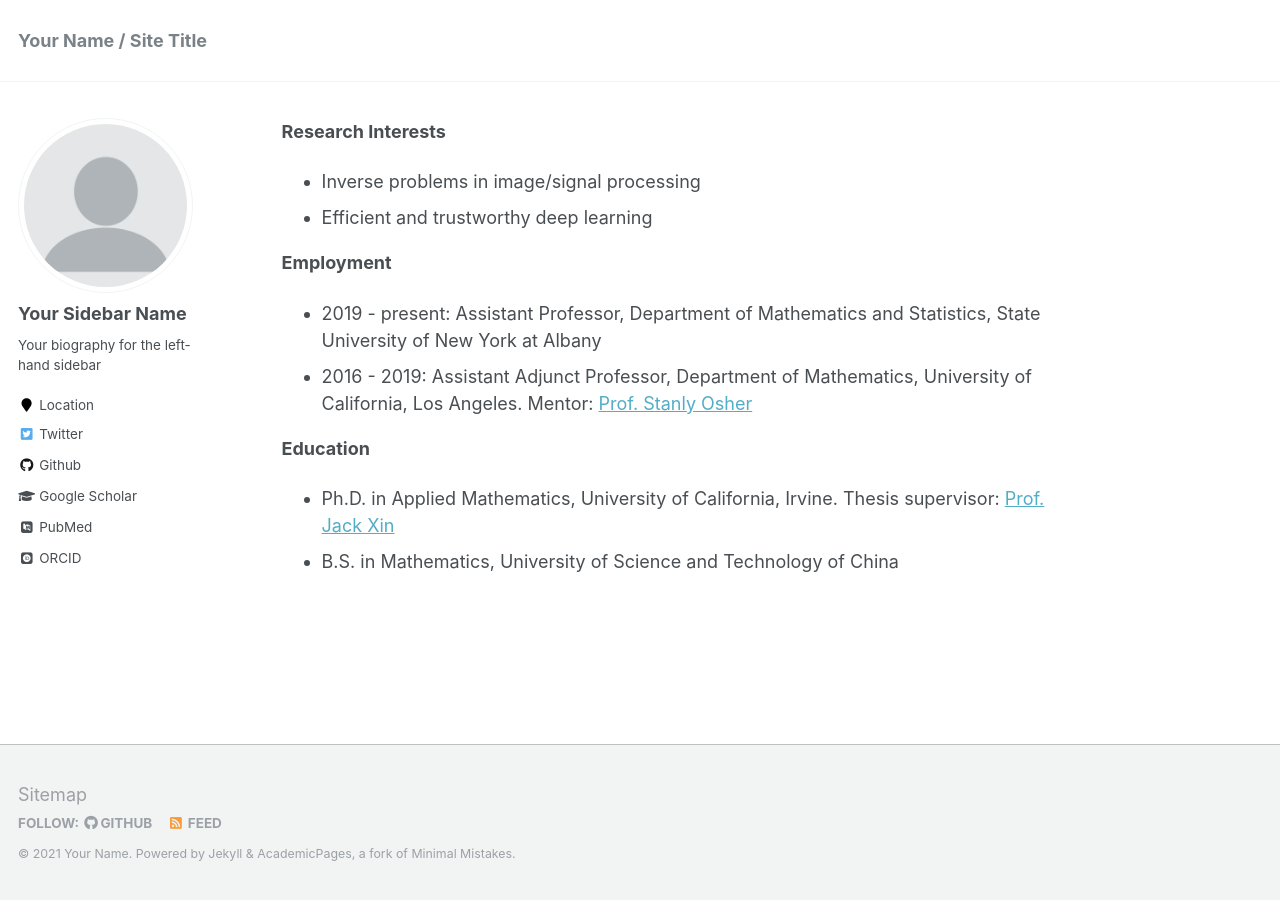
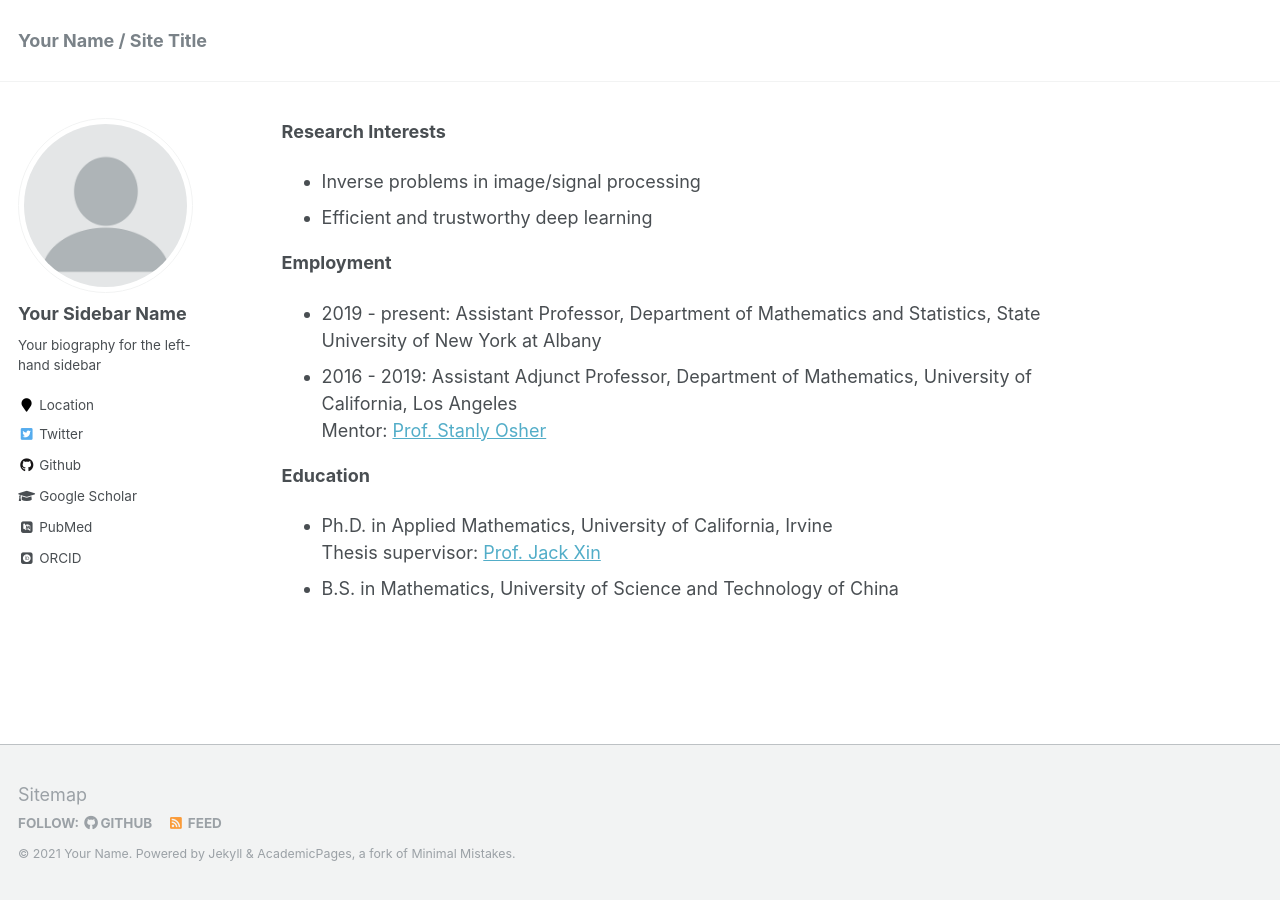
Before and after one commit to yin-penghang/yin-penghang.github.io, a Jekyll site: the page built from _pages/about.md, in a window 1280 px wide. Built offline with Jekyll 4.4.1, drawn with Linux system fonts in a browser that asks for light colours; some web fonts are replaced.

```diff
--- a/_pages/about.md
+++ b/_pages/about.md
@@ -15,9 +15,10 @@ redirect_from:
 
 **Employment**
  - 2019 - present: Assistant Professor, Department of Mathematics and Statistics, State University of New York at Albany
- - 2016 - 2019: Assistant Adjunct Professor, Department of Mathematics, University of California, Los Angeles.
+ - 2016 - 2019: Assistant Adjunct Professor, Department of Mathematics, University of California, Los Angeles\
    Mentor: [Prof. Stanly Osher](https://www.math.ucla.edu/~sjo/)
 
 **Education**
- - Ph.D. in Applied Mathematics, University of California, Irvine. Thesis supervisor: [Prof. Jack Xin](https://www.math.uci.edu/~jxin/)
+ - Ph.D. in Applied Mathematics, University of California, Irvine\
+   Thesis supervisor: [Prof. Jack Xin](https://www.math.uci.edu/~jxin/)
  - B.S. in Mathematics, University of Science and Technology of China
```
